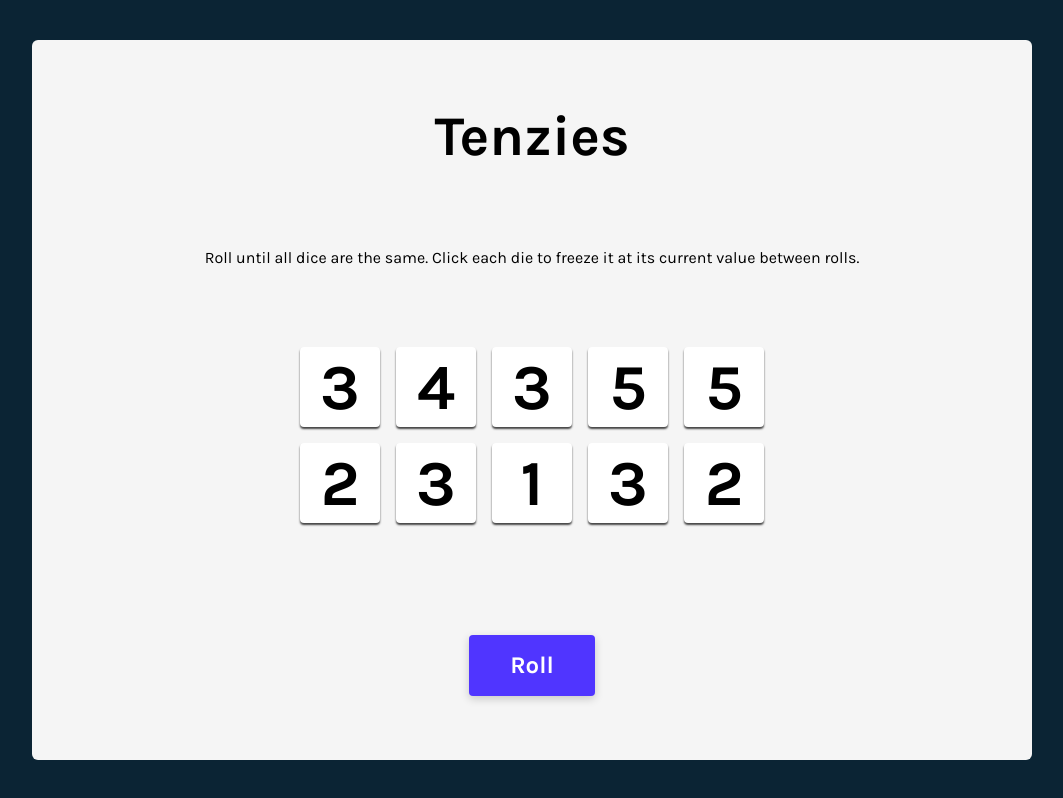
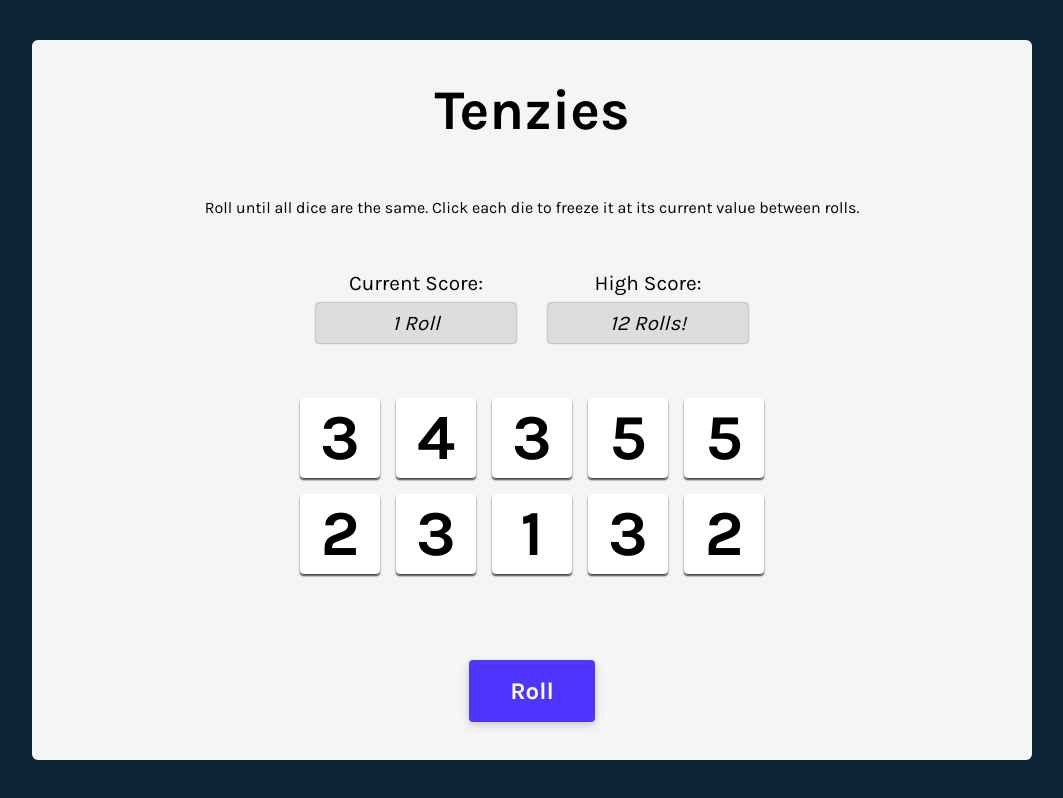
Before and after one commit to marijedb/tenzies, a React (Create React App) app: page / in a window 1280 px wide. Shown: the whole page, without its empty margins (108-1171 px from the left). Built offline with nearby package versions, Linux system fonts and the light colour scheme.

Commit message:
added score component

```diff
--- a/src/App.css
+++ b/src/App.css
@@ -64,9 +64,49 @@ body {
   cursor: pointer;
 }
 
+.score {
+  display: flex;
+  gap: 2em;
+  text-align: center;
+}
+
+.score--board {
+  display: flex;
+  align-items: center;
+  justify-content: center;
+  height: 40px;
+  width: 100px;
+  background-color: #dddddd;
+  border-radius: 4px;
+  text-align: center;
+  box-shadow: 0px 0px 2px #444444;
+  margin: .5em 0 1em;
+}
+
+.score--board p {
+  font-style: italic;
+}
+
+.score p {
+  margin: 0;
+  font-size: 1rem;
+}
+
+
+
 @media (max-width: 320px){
   .all-dice-container {
     grid-template-columns: 1fr 1fr;
+  }
+
+  .score {
+    flex-direction: column;
+    gap: .3em;
+  }
+
+  .score--board {
+    padding: 0;
+    height: 30px;
   }
 }
 
@@ -74,7 +114,6 @@ body {
 @media (min-width: 600px){
   .app {
     max-width: 1000px;
-    /* max-height: 800px; */
   }
 
   .dice-container {
@@ -89,7 +128,6 @@ body {
 
 @media (min-width: 1000px){
   .app {
-    /* min-height: 450px; */
     overflow: hidden;
   }
 
@@ -108,4 +146,12 @@ body {
   .roll-btn {
     font-size: 1.5rem;
   }
+
+  .score--board {
+    width: 200px;
+  }
+
+  .score p {
+    font-size: 1.3rem;
+  }
 }
--- a/src/App.js
+++ b/src/App.js
@@ -2,6 +2,7 @@ import { useEffect, useState } from 'react';
 import './App.css';
 import Confetti from 'react-confetti'
 import Dice from './components/Dice';
+import Score from './components/Score';
 import { nanoid } from 'nanoid';
 
 function App() {
@@ -81,6 +82,7 @@ function App() {
     <div className="app">
       <h1 className='app-title'>Tenzies</h1>
       <p className='app-description'>Roll until all dice are the same. Click each die to freeze it at its current value between rolls.</p>
+      <Score />
       <div className='all-dice-container'>
         {diceElements}
       </div>
--- /dev/null
+++ b/src/components/Score.js
@@ -0,0 +1,23 @@
+import React from "react";
+
+function Score(){
+    return(
+        <div className="score">
+            <div>
+                <p>Current Score:</p>
+                <div className="score--board">
+                    <p>1 Roll</p>
+                </div>
+            </div>
+
+            <div>
+                <p>High Score:</p>
+                <div className="score--board">
+                    <p>12 Rolls!</p>
+                </div>
+            </div>
+        </div>
+    )
+}
+
+export default Score;
```
